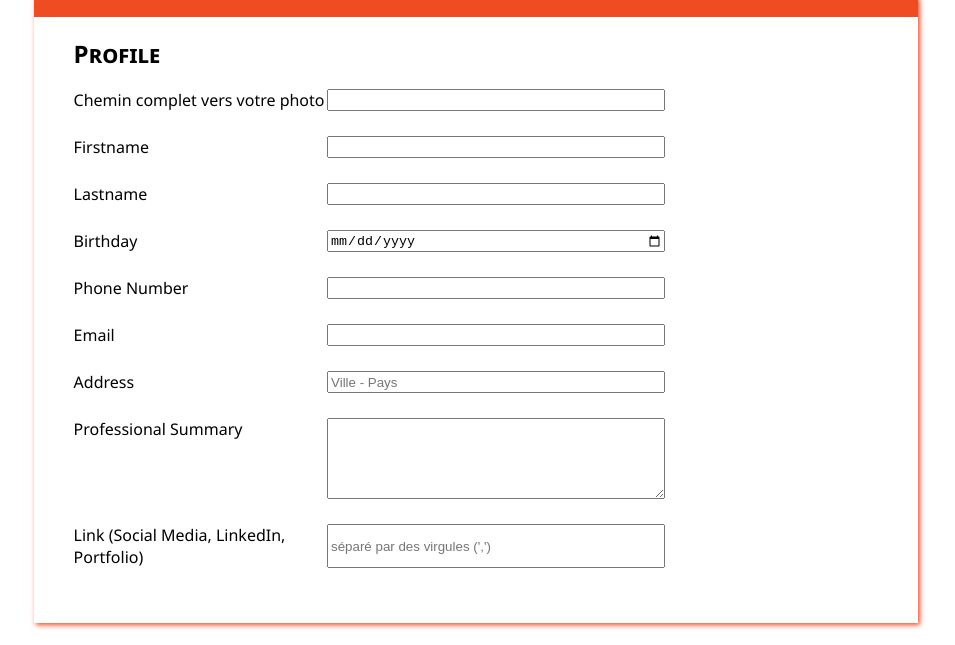
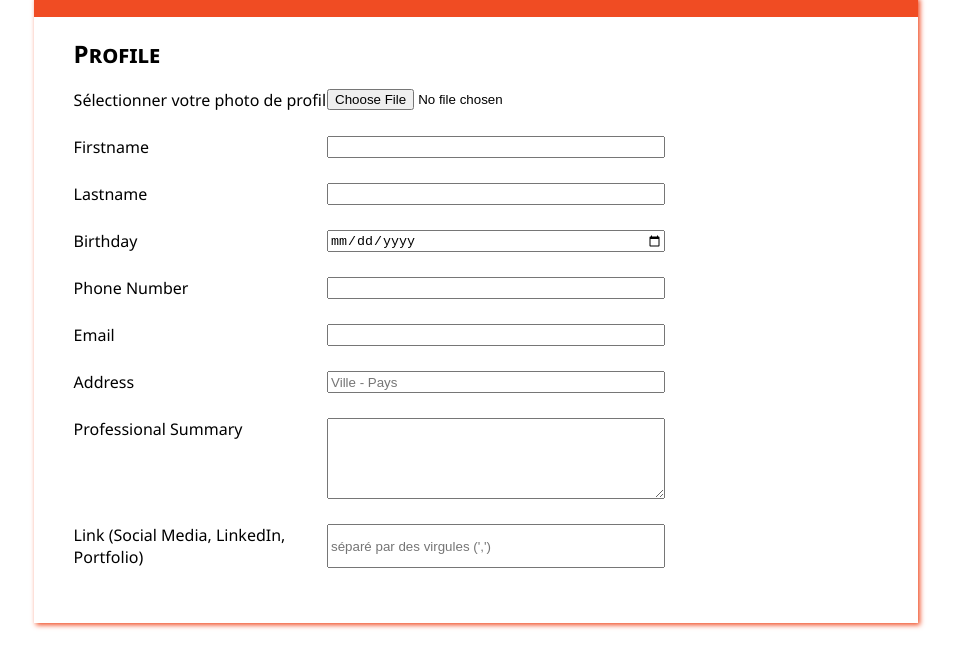
Before and after one commit to Manivgn/Cv-Management-App, a plain HTML site: page add-cv.html in a window 1280 px wide. Shown: the part 155-800 px from the top of the page, without its empty margins (164-1119 px from the left). Drawn offline with Linux system fonts and the light colour scheme.

Commit message:
fix: minor bugs on the index file.this app is a full client side.evrything is handle on the client. only use js html and css no framework and no server side

```diff
--- a/add-cv.html
+++ b/add-cv.html
@@ -26,8 +26,8 @@
         <div class="form-profile">
             <h2>Profile</h2>
             <div>
-                <label for="profilepicture">Chemin complet vers votre photo</label>
-                <input type="text" id="profilepicture" required>
+                <label for="profilepicture">Sélectionner votre photo de profil</label>
+                <input type="file" id="profilepicture" required>
             </div>
             <div>
                 <label for="firstName">Firstname</label>
--- a/index.js
+++ b/index.js
@@ -1,7 +1,7 @@
 
 window.onload = function () {
     try {
-        let newCvs = localStorage.getItem("data");
+        let newCvs = localStorage.getItem("database");
         if (newCvs) {
             newCvs = JSON.parse(newCvs);
             database = database.concat(newCvs)
@@ -9,7 +9,6 @@ window.onload = function () {
     } catch (error) {
         console.log(error);
     }
-
     filterByName();
 }
 
```
